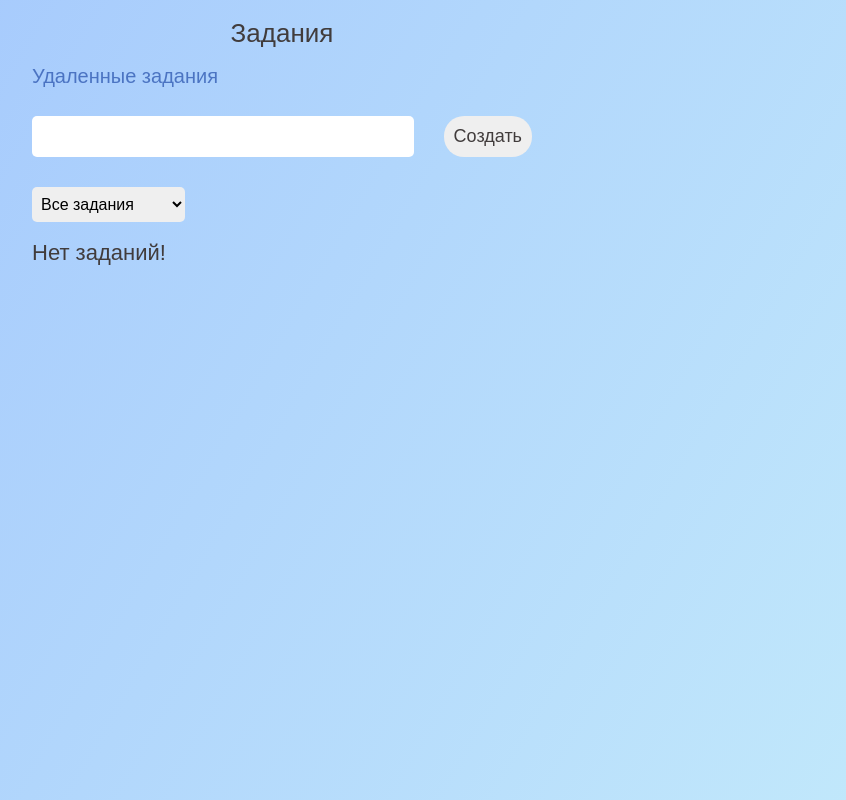
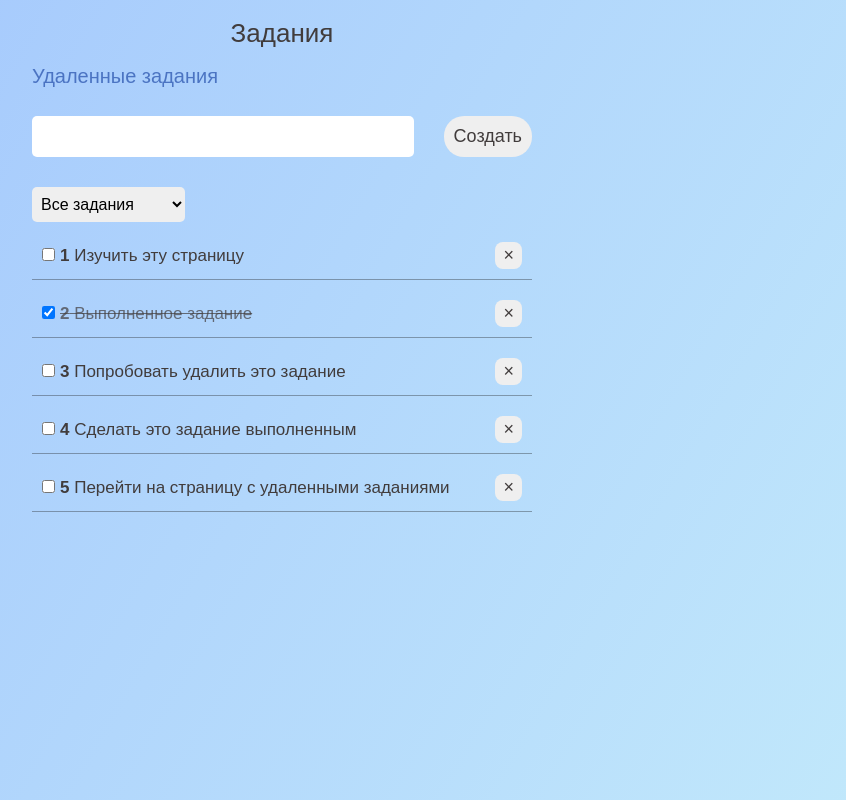
Before and after one commit to DanilovOV/todo-list-vue, a Vue app: page /#/ in a window 1280 px wide. Shown: the whole page, without its empty margins (358-1204 px from the left). Built offline with nearby package versions, Linux system fonts and the light colour scheme; no server answers.

Commit message:
add store data

```diff
--- a/src/store.js
+++ b/src/store.js
@@ -3,7 +3,33 @@ import { createStore } from 'vuex';
 const store = createStore({
   state() {
     return {
-      tasks: [],
+      tasks: [
+        {
+          id: '1',
+          title: 'Изучить эту страницу',
+          completed: false,
+        },
+        {
+          id: '2',
+          title: 'Выполненное задание',
+          completed: true,
+        },
+        {
+          id: '3',
+          title: 'Попробовать удалить это задание',
+          completed: false,
+        },
+        {
+          id: '4',
+          title: 'Сделать это задание выполненным',
+          completed: false,
+        },
+        {
+          id: '5',
+          title: 'Перейти на страницу с удаленными заданиями',
+          completed: false,
+        },
+      ],
       deletedTasks: [],
     };
   },
```
